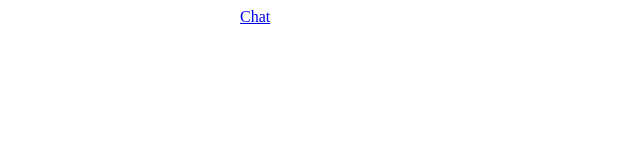
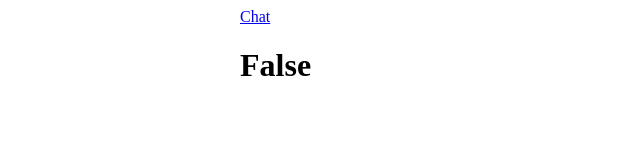
Before and after one commit to kecha-frog/learn-react-chat-fetch-Api, a React app: page /profile in a window 1280 px wide. Shown: the top 160 px of the page, without its empty margins (0-640 px from the left). Built offline with nearby package versions, Linux system fonts and the light colour scheme.

Commit message:
HomeWork5 Сделать профиль.

```diff
--- a/src/components/header/header.jsx
+++ b/src/components/header/header.jsx
@@ -1,20 +1,13 @@
 import { useSelector } from "react-redux"
-import { Link, Switch, Route } from "react-router-dom"
+import { Link } from "react-router-dom"
 import React from "react"
 import styles from "./header.module.css"
 
 export const Header = () => {
   const { routeReducer } = useSelector((state) => state)
 
-  const Profile = () => {
-    return <h1>Home</h1>
-  }
-
   return (
     <>
-      <Switch>
-        <Route path="/profile" render={() => <Profile>Home</Profile>} />
-      </Switch>
       <header className={styles.header}>
         <h3 className={styles.text}>{routeReducer.roomId}</h3>
         <Link to="/profile">Profile</Link>
--- a/src/components/index.js
+++ b/src/components/index.js
@@ -4,3 +4,4 @@ export * from "./layout"
 export * from "./chat-list/chat"
 export * from "./chat-list"
 export * from "./header"
+export * from "./profile"
--- /dev/null
+++ b/src/components/profile/index.js
@@ -0,0 +1 @@
+export * from "./profile"
--- /dev/null
+++ b/src/components/profile/profile.jsx
@@ -0,0 +1,11 @@
+import React from "react"
+
+export const Profile = () => {
+  const ProfileName = null
+
+  if (ProfileName) {
+    return <h1>True</h1>
+  } else {
+    return <h1>False</h1>
+  }
+}
--- a/src/pages/chat.js
+++ b/src/pages/chat.js
@@ -1,4 +1,4 @@
-import { ChatList, Layout, MessageList, Header } from "@components"
+import { ChatList, Layout, MessageList, Header, Profile } from "@components"
 import { Link, Route, Switch } from "react-router-dom"
 import React from "react"
 
@@ -8,6 +8,11 @@ export const Chat = () => {
       <Switch>
         <Route path={"/"}>
           <Link to="/chat/room1">Chat</Link>
+        </Route>
+      </Switch>
+      <Switch>
+        <Route path="/profile">
+          <Profile />
         </Route>
       </Switch>
       <Switch>
```
